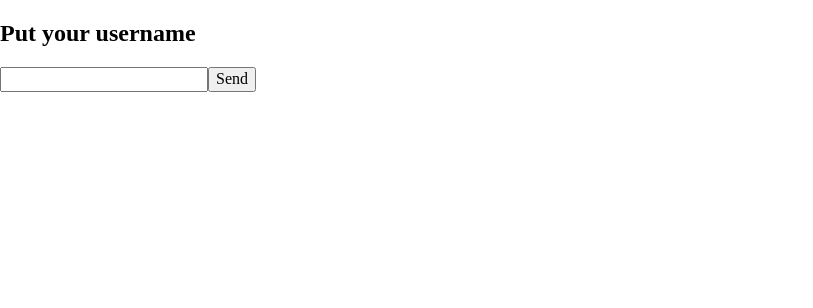
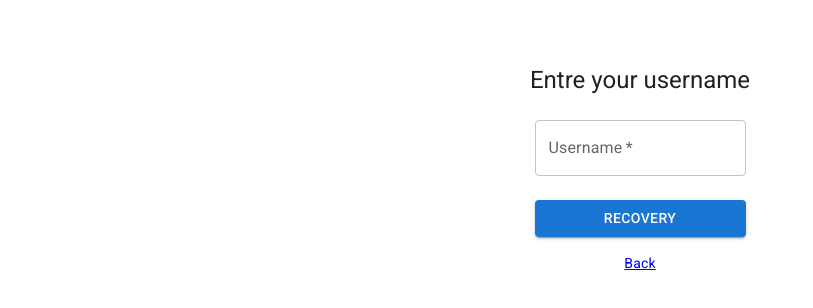
Before and after one commit to mmrosatab/challeng-segware, a React (Create React App) app in the folder posts-and-upvotes/: page /forgot-password in a window 1280 px wide. Shown: the top 308 px of the page, without its empty margins (0-813 px from the left). Built offline with nearby package versions, Linux system fonts and the light colour scheme.

Commit message:
Feature: Starting forgot password

```diff
--- a/posts-and-upvotes/src/RequestProvider.js
+++ b/posts-and-upvotes/src/RequestProvider.js
@@ -22,3 +22,14 @@ export async function signUpRequest(username, password) {
     return null;
   }
 }
+
+export async function forgotPasswordRequest(username) {
+  const URL = `https://segware-book-api.segware.io/api/forgot-password/${username}`;
+
+  try {
+    const request = await axios.get(URL, { username });
+    return request.data;
+  } catch (error) {
+    return null;
+  }
+}
--- a/posts-and-upvotes/src/context/AuthProvider/index.js
+++ b/posts-and-upvotes/src/context/AuthProvider/index.js
@@ -21,8 +21,8 @@ export function AuthProvider({ children }) {
   }, []);
 
   async function login(username, password) {
-    // const token = await signInRequest(username, password);
-    const token = "Ksdfsdfsrsrf";
+    const token = await signInRequest(username, password);
+    // const token = "Ksdfsdfsrsrf";
     setToken(token);
     setTokenLocalStorage(token);
   }
--- a/posts-and-upvotes/src/pages/ForgotPassword/index.js
+++ b/posts-and-upvotes/src/pages/ForgotPassword/index.js
@@ -1,34 +1,127 @@
-import { useState } from "react";
+import React, { useState } from "react";
+import { Link as LinkRouter } from "react-router-dom";
+import Button from "@mui/material/Button";
+import CssBaseline from "@mui/material/CssBaseline";
+import TextField from "@mui/material/TextField";
+import Grid from "@mui/material/Grid";
+import Box from "@mui/material/Box";
+import Typography from "@mui/material/Typography";
+import Container from "@mui/material/Container";
+import { createTheme, ThemeProvider } from "@mui/material/styles";
+import Dialog from "@mui/material/Dialog";
+import DialogActions from "@mui/material/DialogActions";
+import DialogContent from "@mui/material/DialogContent";
+import DialogContentText from "@mui/material/DialogContentText";
+import DialogTitle from "@mui/material/DialogTitle";
+import { forgotPasswordRequest } from "../../RequestProvider";
+
+const theme = createTheme();
 
 export default function ForgotPassword() {
-  const [username, setUsername] = useState("");
+  const [dataUser, setDataUser] = useState(null);
+  const [open, setOpen] = useState(true);
 
-  function usernameIsEmpty() {
+  function usernameIsEmpty(username) {
     return username.length === 0;
   }
 
-  function handleClickSend() {
-    if (usernameIsEmpty()) {
-      return;
+  async function handleSubmit(event) {
+    event.preventDefault();
+    const formData = new FormData(event.currentTarget);
+    const username = formData.get("username");
+    if (usernameIsEmpty(username)) return;
+
+    try {
+      const data = await forgotPasswordRequest(username);
+      setDataUser(data);
+      setOpen(true);
+    } catch (error) {
+      console.log(error);
     }
-    sendRequest();
   }
 
-  function sendRequest() {
-    fetch(`https://segware-book-api.segware.io/api/forgot-password/${username}`)
-      .then((response) => response.json())
-      .then((data) => console.log(data))
-      .catch((error) => console.error(`Error: ${console.error()}`));
-  }
+  const handleClose = () => {
+    setOpen(false);
+  };
 
   return (
-    <main>
-      <h2>Put your username</h2>
-      <input
-        value={username}
-        onChange={(event) => setUsername(event.target.value)}
-      />
-      <button onClick={() => handleClickSend()}>Send</button>
-    </main>
+    <ThemeProvider theme={theme}>
+      <Container component="main" maxWidth="xs">
+        <CssBaseline />
+        <Box
+          sx={{
+            marginTop: 8,
+            display: "flex",
+            flexDirection: "column",
+            alignItems: "center",
+          }}
+        >
+          <Typography component="h1" variant="h5">
+            Entre your username
+          </Typography>
+          <Box
+            component="form"
+            noValidate
+            onSubmit={handleSubmit}
+            sx={{ mt: 3 }}
+          >
+            <Grid container spacing={2}>
+              <Grid item xs={12}>
+                <TextField
+                  required
+                  fullWidth
+                  id="username-forgot-password"
+                  label="Username"
+                  name="username"
+                  autoComplete="username"
+                />
+              </Grid>
+            </Grid>
+            <Button
+              type="submit"
+              fullWidth
+              variant="contained"
+              sx={{ mt: 3, mb: 2 }}
+            >
+              Recovery
+            </Button>
+            <Grid container justifyContent="center">
+              <Grid item>
+                <Typography variant="body2">
+                  <LinkRouter to="/">Back</LinkRouter>
+                </Typography>
+              </Grid>
+            </Grid>
+            {dataUser !== null ? (
+              <Dialog
+                open={open}
+                onClose={handleClose}
+                aria-labelledby="alert-dialog-title"
+                aria-describedby="alert-dialog-description"
+              >
+                <DialogTitle id="alert-dialog-title">
+                  {"Recovery password"}
+                </DialogTitle>
+                <DialogContent>
+                  <DialogContentText id="alert-dialog-description">
+                    {`Username: ${dataUser.username}`}
+                  </DialogContentText>
+                  <DialogContentText>
+                    {`Password: ${dataUser.password}`}
+                  </DialogContentText>
+                </DialogContent>
+                <DialogActions>
+                  <Button onClick={handleClose} autoFocus>
+                    Close
+                  </Button>
+                </DialogActions>
+              </Dialog>
+            ) : (
+              <></>
+            )}
+          </Box>
+        </Box>
+      </Container>
+    </ThemeProvider>
   );
 }
```
